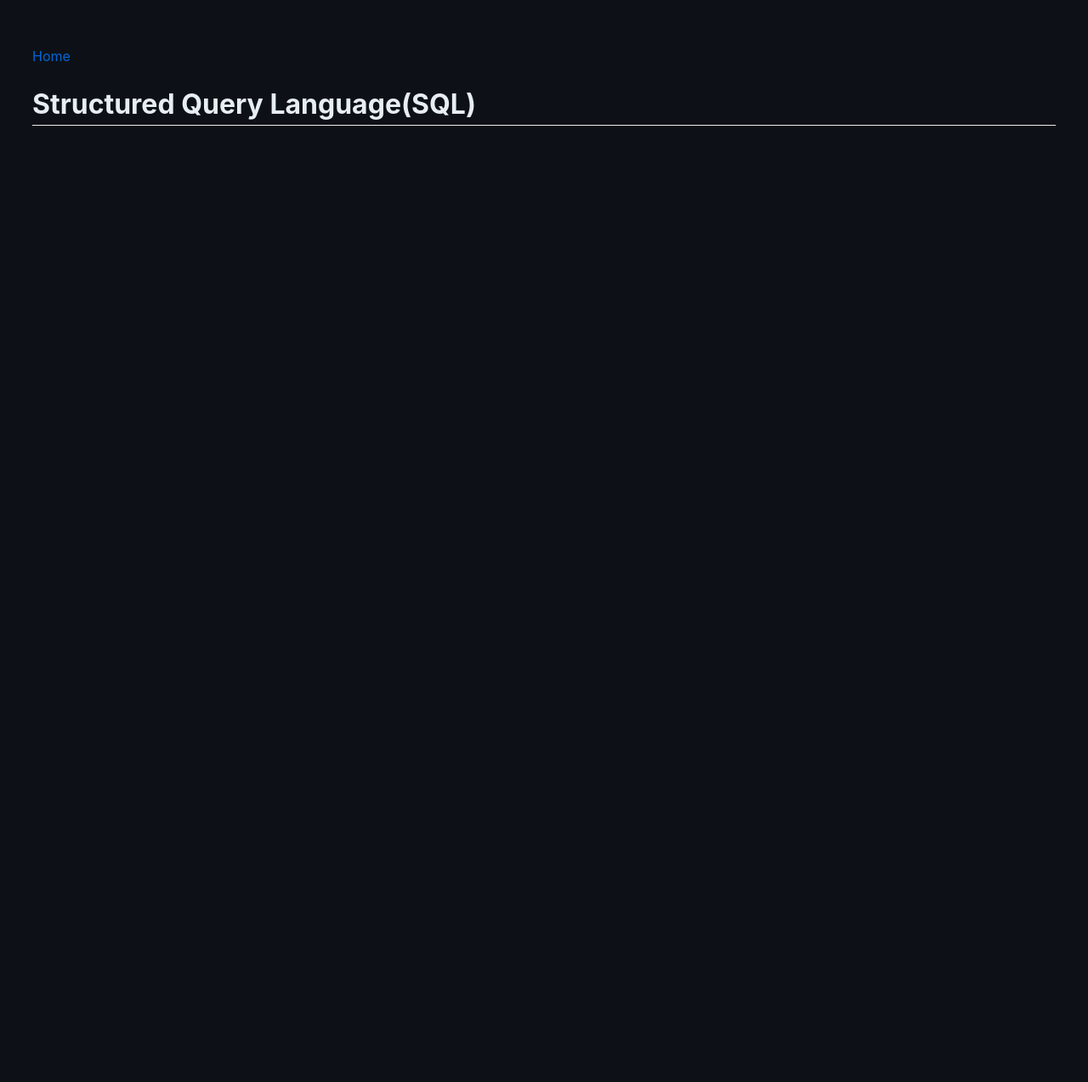
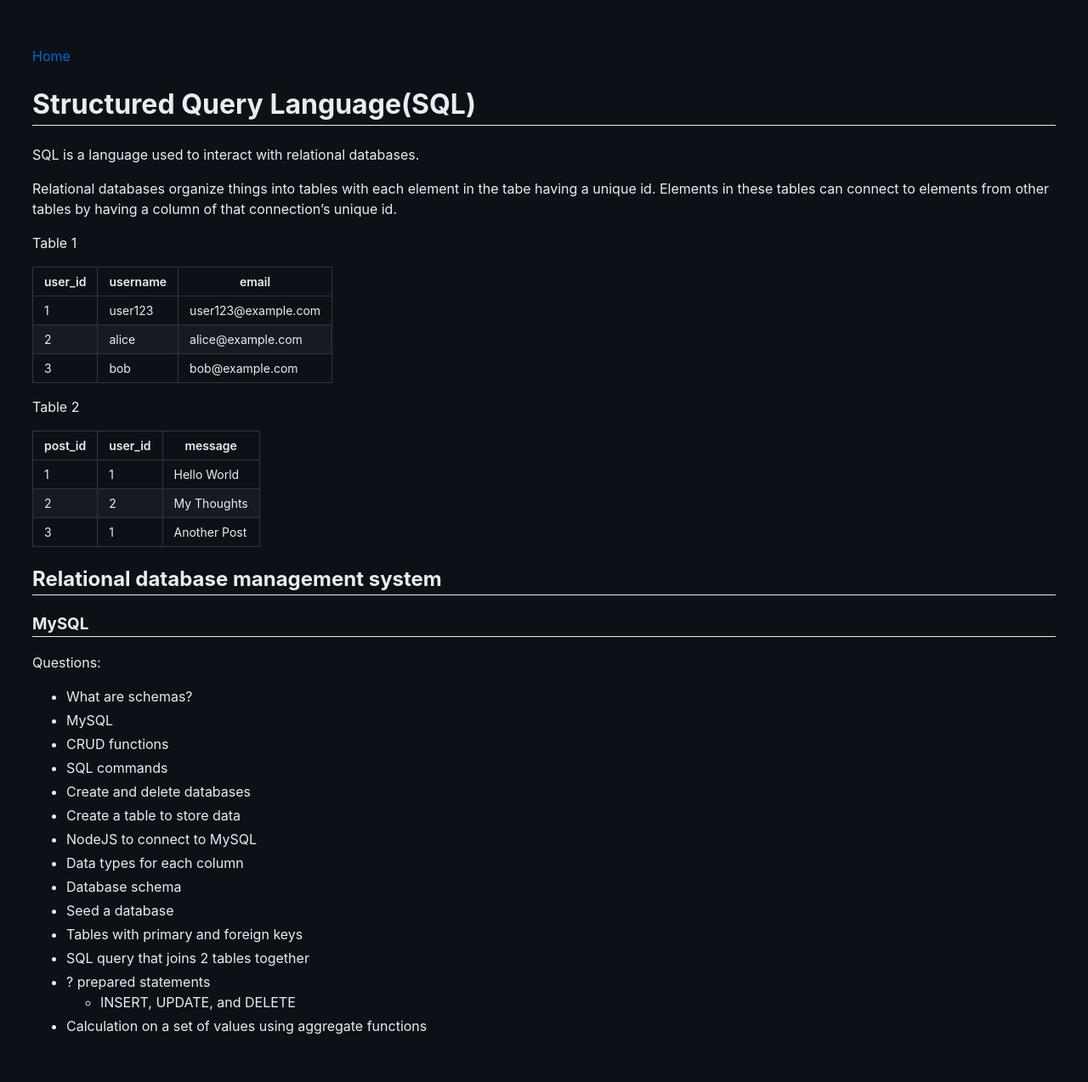
Before and after one commit to ryansheehy0/Cheat_Sheets, a Jekyll site: the page built from sql.md, in a window 1280 px wide. Shown: the whole page at 85% size. Built offline with Jekyll 4.4.1, drawn with Linux system fonts in a browser that asks for light colours; our own code applies the rules of GitHub Pages for plain Markdown files; before the commit the page ends 900 px from its top, so only the background shows below that.

```diff
--- a/sql.md
+++ b/sql.md
@@ -1,3 +1,43 @@
 [Home](./README.md)
 
 # Structured Query Language(SQL)
+SQL is a language used to interact with relational databases.
+
+Relational databases organize things into tables with each element in the tabe having a unique id. Elements in these tables can connect to elements from other tables by having a column of that connection's unique id.
+
+Table 1
+
+| user_id | username | email               |
+|---------|----------|---------------------|
+| 1       | user123  | user123@example.com |
+| 2       | alice    | alice@example.com   |
+| 3       | bob      | bob@example.com     |
+
+
+Table 2
+
+| post_id | user_id | message      |
+|---------|---------|--------------|
+| 1       | 1       | Hello World  |
+| 2       | 2       | My Thoughts  |
+| 3       | 1       | Another Post |
+
+## Relational database management system
+### MySQL
+
+Questions:
+  - What are schemas?
+- MySQL
+- CRUD functions
+- SQL commands
+- Create and delete databases
+- Create a table to store data
+- NodeJS to connect to MySQL
+- Data types for each column
+- Database schema
+- Seed a database
+- Tables with primary and foreign keys
+- SQL query that joins 2 tables together
+- ? prepared statements
+  - INSERT, UPDATE, and DELETE
+- Calculation on a set of values using aggregate functions
```
Also changed, not shown: html.md (+2 -0 lines), javascript.md (+13 -0 lines), light.md (added, +16 -0 lines), nodejs.md (+26 -5 lines).
